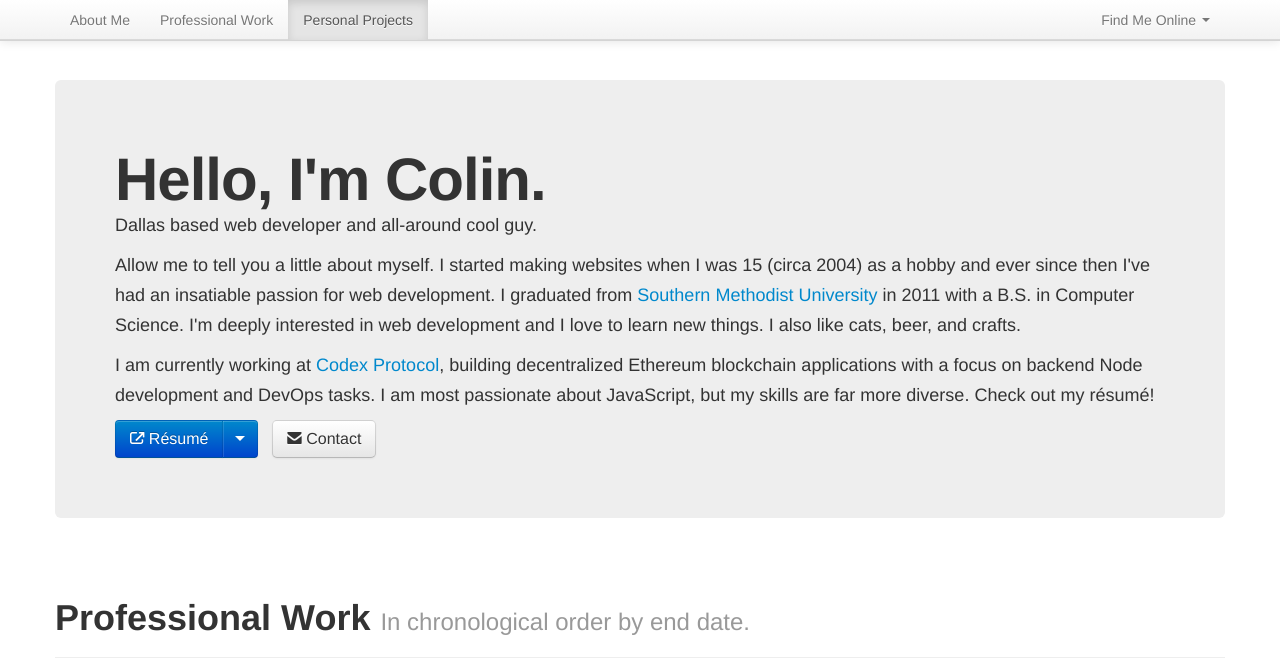
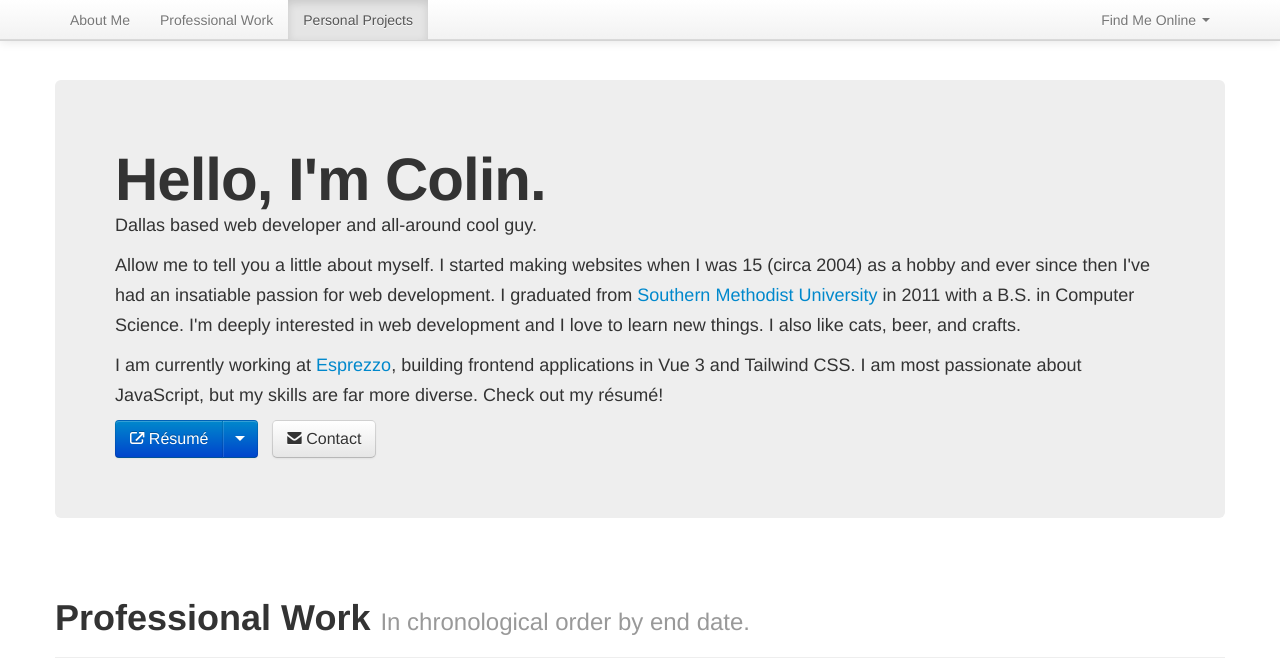
Before and after one commit to Anaphase/anaphase.github.io, a website: page index.html in a window 1280 px wide. Shown: the top 671 px of the page. Drawn offline with Linux system fonts and the light colour scheme.

Commit message:
Updates current job

```diff
--- a/index.html
+++ b/index.html
@@ -81,7 +81,7 @@
               Allow me to tell you a little about myself. I started making websites when I was 15 (circa 2004) as a hobby and ever since then I've had an insatiable passion for web development. I graduated from <a href="http://www.smu.edu/lyle" title="Visit the SMU Lyle School of Engineering Hompage">Southern Methodist University</a> in 2011 with a B.S. in Computer Science. I'm deeply interested in web development and I love to learn new things. I also like cats, beer, and crafts.
             </p>
             <p>
-              I am currently working at <a href="https://codexprotocol.com/">Codex Protocol</a>, building decentralized Ethereum blockchain applications with a focus on backend Node development and DevOps tasks. I am most passionate about JavaScript, but my skills are far more diverse. Check out my r&eacute;sum&eacute;!
+              I am currently working at <a href="https://esprezzo.io/">Esprezzo</a>, building frontend applications in Vue 3 and Tailwind CSS. I am most passionate about JavaScript, but my skills are far more diverse. Check out my r&eacute;sum&eacute;!
             </p>
           </div>
           <div class="hero-buttons">
```
